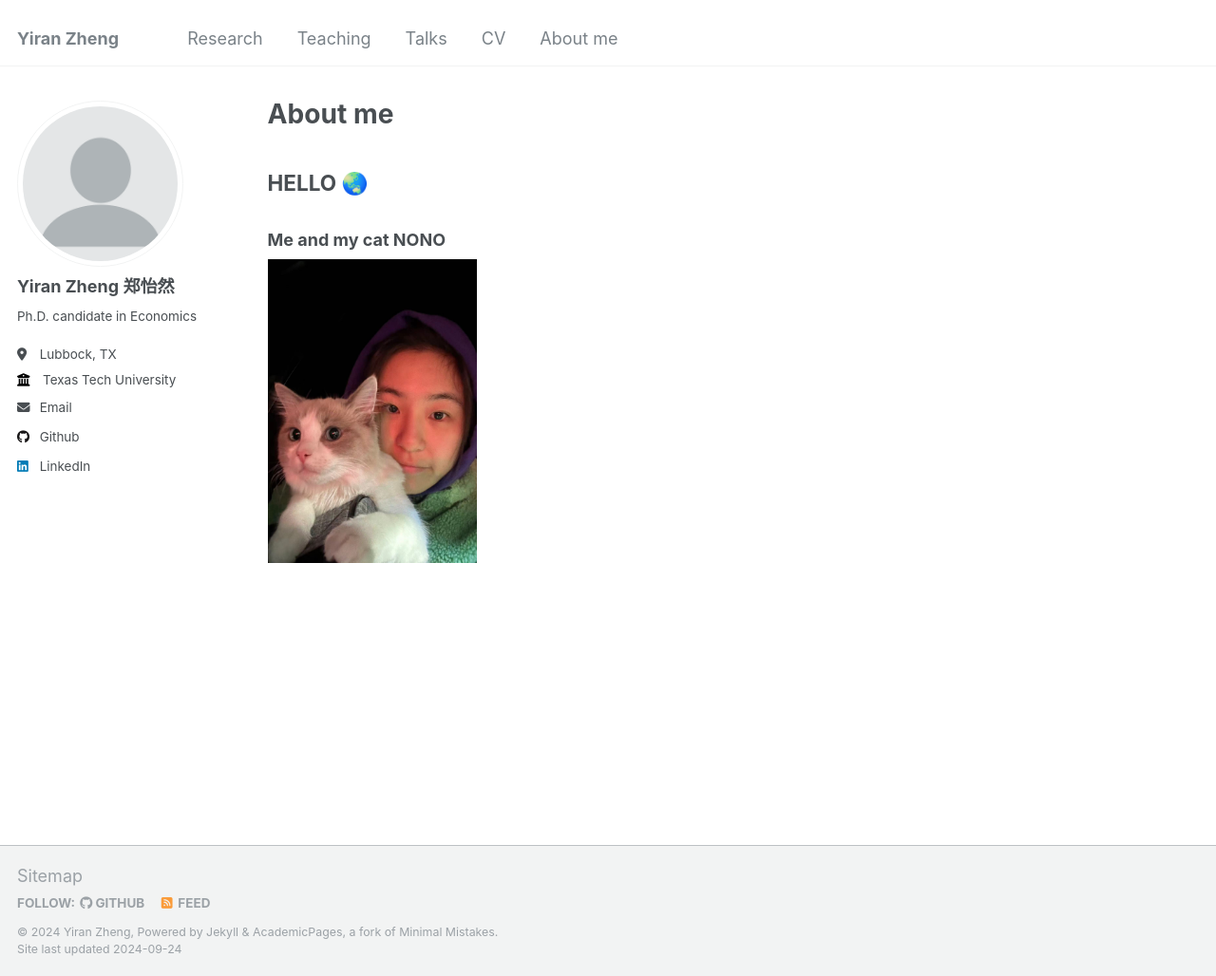
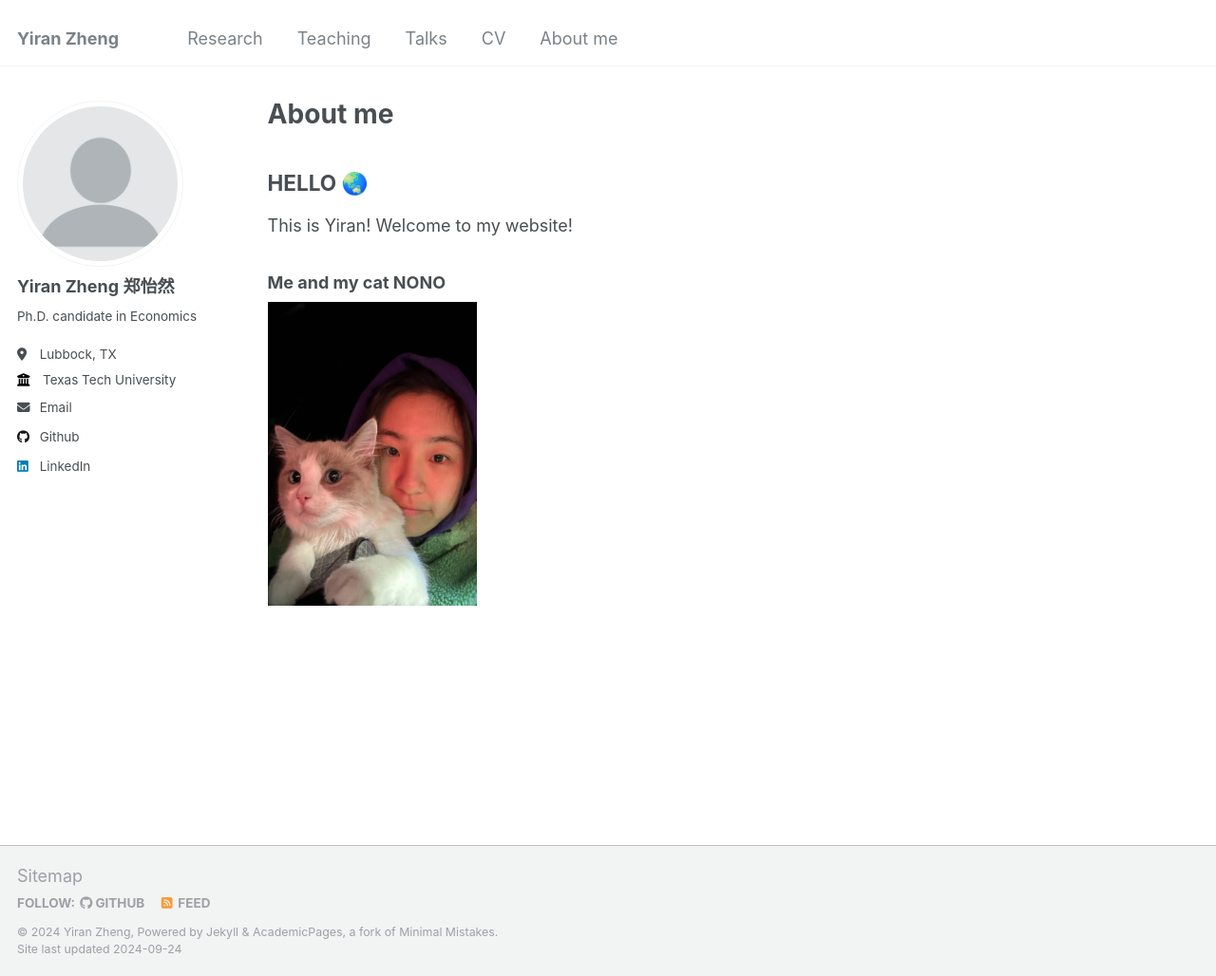
Before and after one commit to yiran-zheng/yiran-zheng.github.io, a Jekyll site: the page built from _pages/portfolio.html, in a window 1280 px wide and 1028 px high. Shown: the whole window at 95% size. Built offline with Jekyll 4.4.1, drawn with Linux system fonts in a browser that asks for light colours.

Commit message:
Update portfolio.html

```diff
--- a/_pages/portfolio.html
+++ b/_pages/portfolio.html
@@ -6,6 +6,7 @@ author_profile: true
 ---
 {% include base_path %}
 <h2>HELLO &#127759;</h2>
+<p>This is Yiran! Welcome to my website!</p>
 
 <h3>Me and my cat NONO</h3>
 <style>
```
